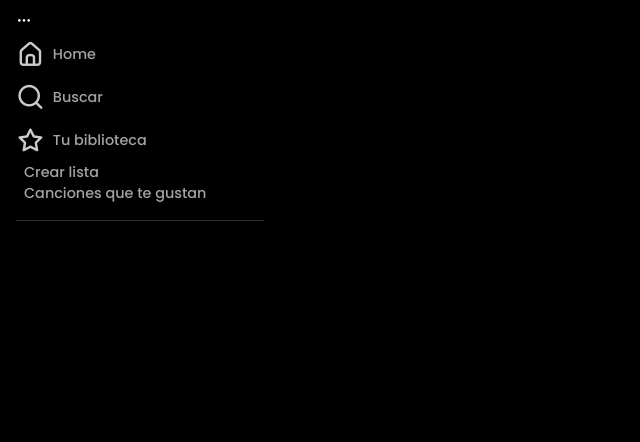
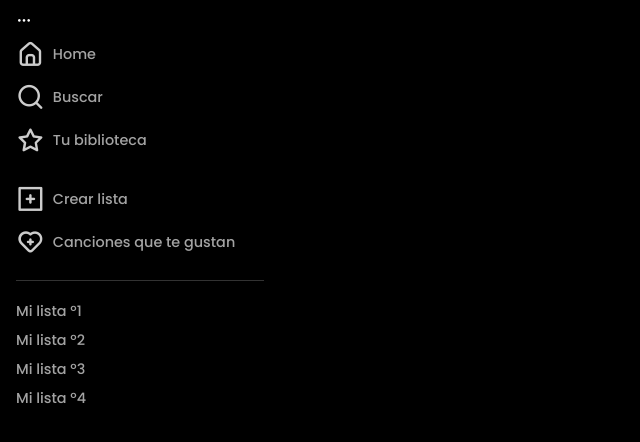
Before and after one commit to AlexanderAndreChavezCabana/app-spotify, an Angular app: page / in a window 1280 px wide. Shown: the top 442 px of the page, without its empty margins (0-640 px from the left). Built offline with nearby package versions, Linux system fonts and the light colour scheme.

Commit message:
add sidebard fix

```diff
--- a/src/app/shared/components/side-bar/side-bar.component.html
+++ b/src/app/shared/components/side-bar/side-bar.component.html
@@ -1,15 +1,33 @@
 <div class="side-bar">
   <div><i class="uil uil-ellipsis-h"></i></div>
   <ul class="side-bar__list list-one">
-    <li *ngFor="let item of linksMenu">
+    <li
+      [routerLink]="item.router"
+      [queryParams]="item.query"
+      *ngFor="let item of mainOptions.defaultOptions"
+    >
       <div class="list-wrapper-item">
-        <i [ngClass]="['uil', item.icon]"></i>
+        <i [ngClass]="item.icon"></i>
         <span class="side-bar__list list-label">{{ item.name }}</span>
       </div>
     </li>
   </ul>
   <div class="side-bar__separator"></div>
-  <ul class="side-bar__list list-two"></ul>
+
+  <ul class="side-bar__list list-two">
+    <li *ngFor="let item of mainOptions.accessLinks">
+      <div class="list-wrapper-item">
+        <i [ngClass]="item.icon"></i>
+        <span class="side-bar__list list-label">{{ item.name }}</span>
+      </div>
+    </li>
+  </ul>
   <div class="side-bar__separator line-separator"></div>
-  <ul class="side-bar__list list-three"></ul>
+  <ul class="side-bar__list list-three">
+    <li *ngFor="let item of customOptions">
+      <div class="list-wrapper-item">
+        <span class="side-bar__list list-label">{{ item.name }}</span>
+      </div>
+    </li>
+  </ul>
 </div>
--- a/src/app/shared/components/side-bar/side-bar.component.ts
+++ b/src/app/shared/components/side-bar/side-bar.component.ts
@@ -1,5 +1,8 @@
+import { Router } from '@angular/router';
 import { Component, OnInit } from '@angular/core';
-import { LinkMenuModel } from '@shared/models/link-menu-model';
+import { AccesslinkModel } from '@shared/models/access-link-model';
+import { DefaultOptionModel } from '@shared/models/default-options-model';
+import { CustomOptionModel } from '@shared/models/custom-option-model';
 
 @Component({
   selector: 'app-side-bar',
@@ -7,35 +10,65 @@ import { LinkMenuModel } from '@shared/models/link-menu-model';
   styleUrls: ['./side-bar.component.css'],
 })
 export class SideBarComponent implements OnInit {
-  linksMenu: Array<LinkMenuModel> = [
+  mainOptions: {
+    defaultOptions: DefaultOptionModel[];
+    accessLinks: AccesslinkModel[];
+  } = {
+    defaultOptions: [],
+    accessLinks: [],
+  };
+
+  customOptions: CustomOptionModel[] = [];
+
+  constructor() {}
+
+  ngOnInit(): void {
+    this.mainOptions.defaultOptions = [
       {
         name: 'Home',
-      icon: 'uil-estate',
+        icon: 'uil uil-estate',
         router: ['/', 'auth'],
       },
       {
         name: 'Buscar',
-      icon: 'uil-search',
+        icon: 'uil uil-search',
         router: ['/', 'history'],
       },
       {
         name: 'Tu biblioteca',
-      icon: 'uil-favorite',
-      router: ['/', 'favorite'],
-    },
-    {
-      name: 'Crear lista',
-      icon: '',
-      router: ['/', 'favorite'],
-    },
-    {
-      name: 'Canciones que te gustan',
-      icon: '',
+        icon: 'uil uil-favorite',
         router: ['/', 'favorite'],
       },
     ];
 
-  constructor() {}
+    this.mainOptions.accessLinks = [
+      {
+        name: 'Crear lista',
+        icon: 'uil uil-plus-square',
+      },
+      {
+        name: 'Canciones que te gustan',
+        icon: 'uil uil-heart-medical',
+      },
+    ];
 
-  ngOnInit(): void {}
+    this.customOptions = [
+      {
+        name: 'Mi lista º1',
+        router: ['/'],
+      },
+      {
+        name: 'Mi lista º2',
+        router: ['/'],
+      },
+      {
+        name: 'Mi lista º3',
+        router: ['/'],
+      },
+      {
+        name: 'Mi lista º4',
+        router: ['/'],
+      },
+    ];
   }
+}
--- /dev/null
+++ b/src/app/shared/models/access-link-model.ts
@@ -0,0 +1,4 @@
+export interface AccesslinkModel {
+  name: string;
+  icon: string;
+}
--- /dev/null
+++ b/src/app/shared/models/custom-option-model.ts
@@ -0,0 +1,4 @@
+export interface CustomOptionModel {
+  name: string;
+  router: string[];
+}
--- a/src/app/shared/models/link-menu-model.ts
+++ b/src/app/shared/models/default-options-model.ts
@@ -1,5 +1,6 @@
-export interface LinkMenuModel {
+export interface DefaultOptionModel {
   name: string;
   icon: string;
   router: string[];
+  query?: any;
 }
--- a/src/app/shared/shared.module.ts
+++ b/src/app/shared/shared.module.ts
@@ -2,10 +2,11 @@ import { NgModule } from '@angular/core';
 import { CommonModule } from '@angular/common';
 import { SideBarComponent } from './components/side-bar/side-bar.component';
 import { HeaderUserComponent } from './components/header-user/header-user.component';
+import { RouterModule } from '@angular/router';
 
 @NgModule({
   declarations: [SideBarComponent, HeaderUserComponent],
-  imports: [CommonModule],
+  imports: [CommonModule, RouterModule],
   exports: [SideBarComponent, HeaderUserComponent],
 })
 export class SharedModule {}
```
Lines whose indentation alone changed are shown as unchanged.
